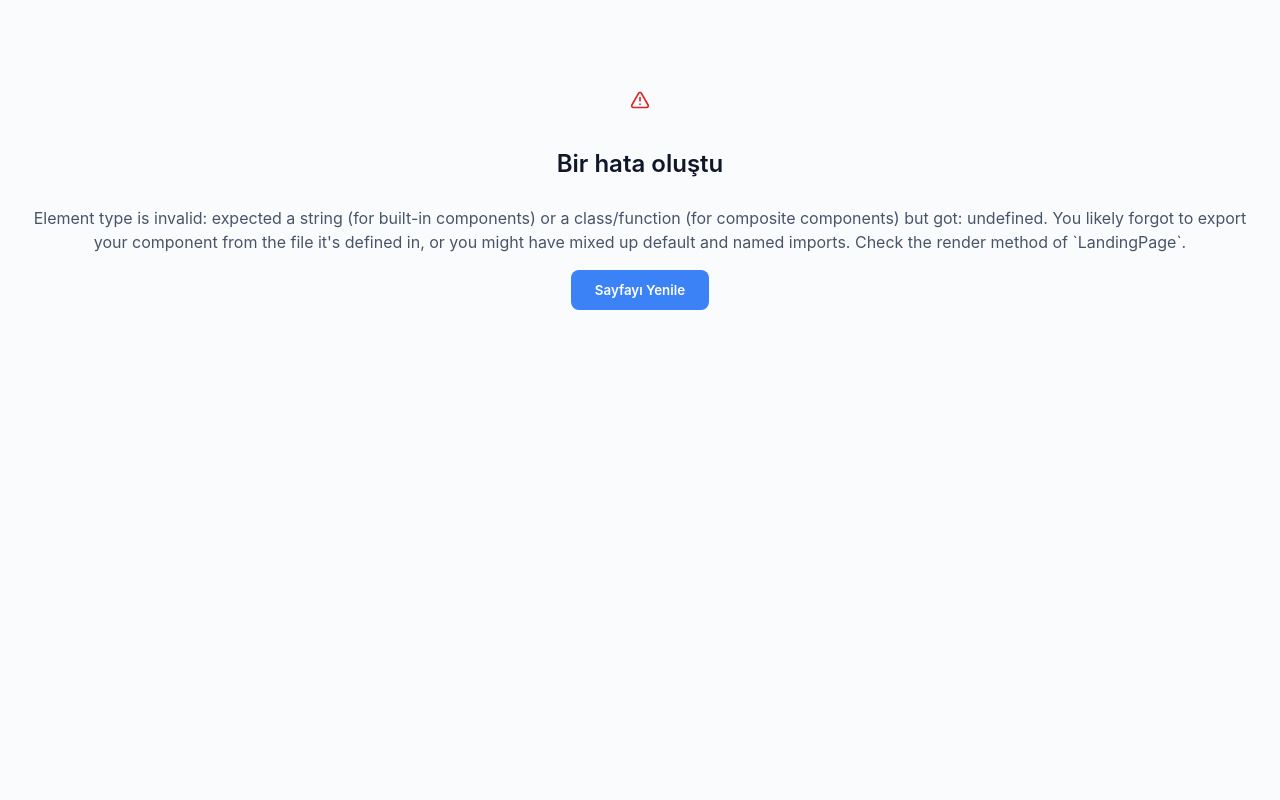
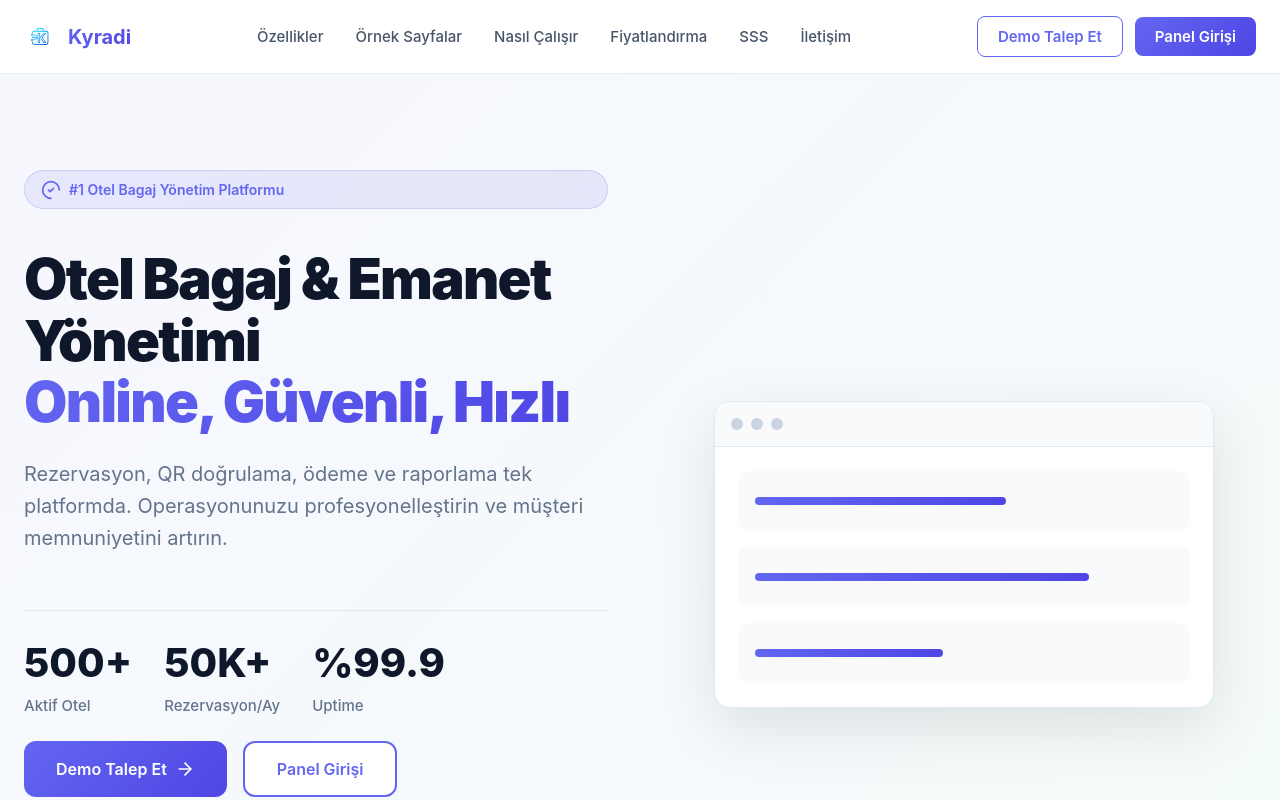
Before and after one commit to Aparialtech/kyradi-saas-canli, a React (Vite) app in the folder frontend/: page / in a window 1280 px wide. Built offline with nearby package versions, Linux system fonts and the light colour scheme; no server answers.

Commit message:
fix: Resolve TypeScript errors in LandingPage
- Fix FormEvent import to use type-only import
- Replace non-existent Star icon with CheckCircle2
- Replace non-existent Award icon with CheckCircle2
- All TypeScript errors resolved, build successful

```diff
--- a/frontend/src/pages/public/LandingPage.tsx
+++ b/frontend/src/pages/public/LandingPage.tsx
@@ -1,4 +1,5 @@
-import { useState, FormEvent } from "react";
+import { useState } from "react";
+import type { FormEvent } from "react";
 import { Link, useNavigate } from "react-router-dom";
 import { motion, AnimatePresence } from "framer-motion";
 import {
@@ -22,8 +23,6 @@ import {
   Shield,
   Clock,
   Users,
-  Star,
-  Award,
   Globe,
   Lock,
   Eye,
@@ -182,7 +181,7 @@ export function LandingPage() {
             className={styles.heroContent}
           >
             <div className={styles.heroBadge}>
-              <Star className="h-4 w-4" />
+              <CheckCircle2 className="h-4 w-4" />
               <span>#1 Otel Bagaj Yönetim Platformu</span>
             </div>
             <h1 className={styles.heroTitle}>
@@ -268,7 +267,7 @@ export function LandingPage() {
               { icon: <Users className="h-6 w-6" />, value: "500+", label: "Aktif Otel", color: "#6366f1" },
               { icon: <Package className="h-6 w-6" />, value: "50K+", label: "Aylık Rezervasyon", color: "#10b981" },
               { icon: <TrendingUp className="h-6 w-6" />, value: "%99.9", label: "Sistem Uptime", color: "#f59e0b" },
-              { icon: <Award className="h-6 w-6" />, value: "4.9/5", label: "Müşteri Memnuniyeti", color: "#ef4444" },
+              { icon: <CheckCircle2 className="h-6 w-6" />, value: "4.9/5", label: "Müşteri Memnuniyeti", color: "#ef4444" },
             ].map((stat, index) => (
               <motion.div
                 key={index}
```
